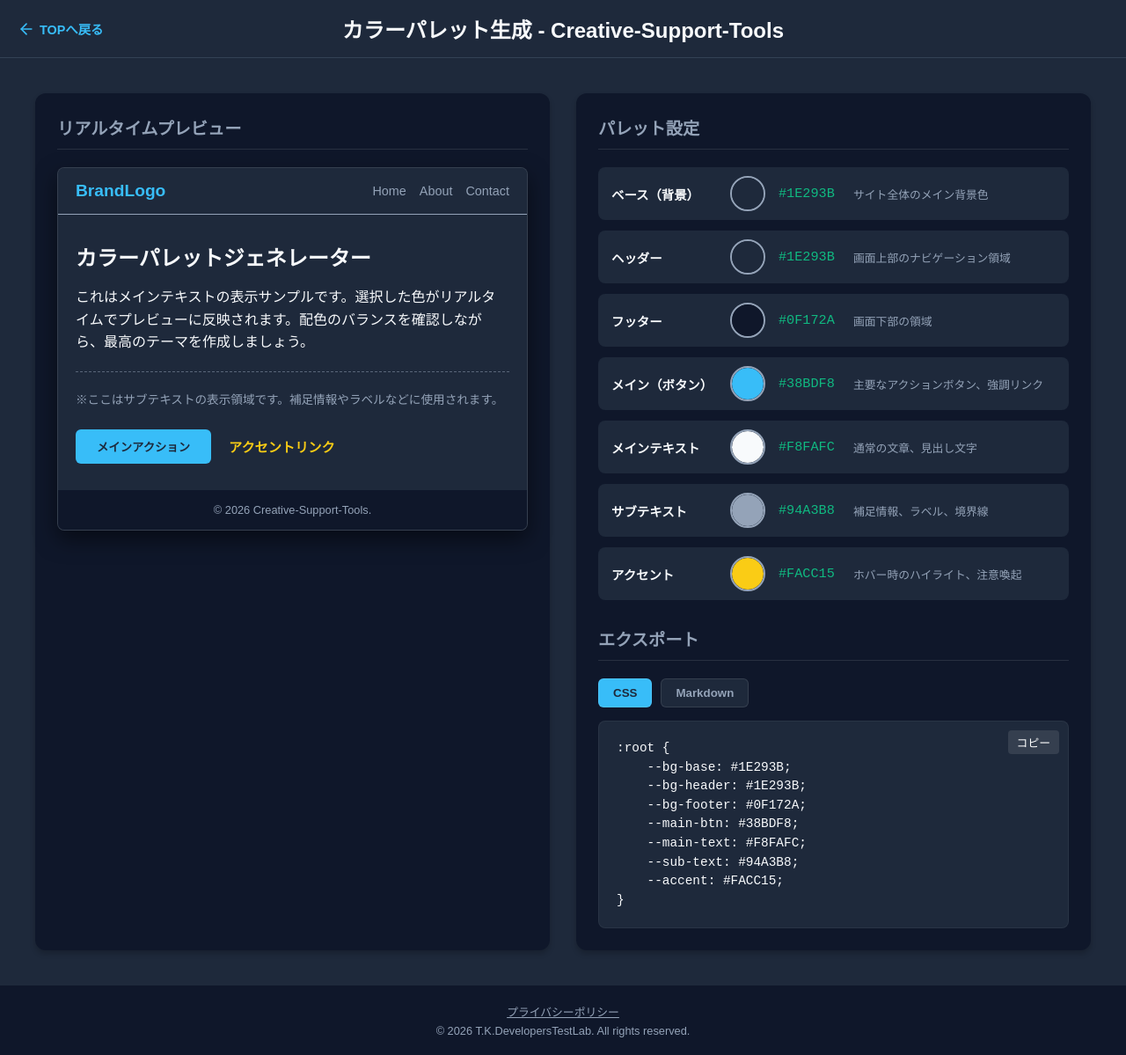
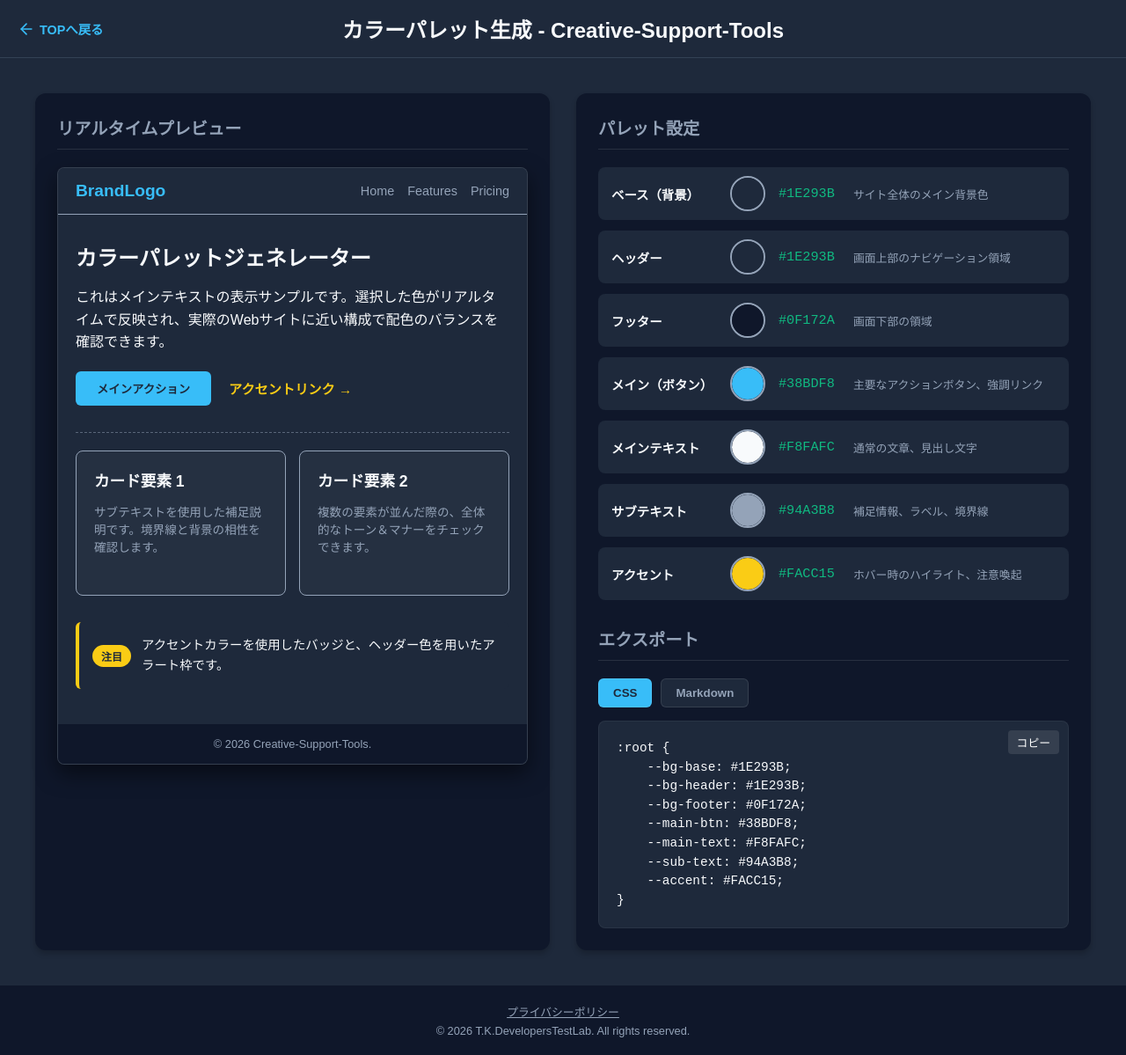
Before and after one commit to Tukigase/creative-support-tools, a Jekyll site: the page built from colorPalette.html, in a window 1280 px wide. Shown: the whole page at 88% size. Built offline with Jekyll 4.4.1, drawn with Linux system fonts in a browser that asks for light colours.

Commit message:
プレビュー追加

```diff
--- a/assets/css/colorPalette.css
+++ b/assets/css/colorPalette.css
@@ -273,3 +273,49 @@ h2 {
 .code-box .copy-button:hover {
     background-color: var(--main-btn);
 }
+
+.mock-hero {
+    margin-bottom: 30px;
+}
+
+/* カードレイアウト */
+.mock-cards {
+    display: grid;
+    grid-template-columns: 1fr 1fr; /* 2列に並べる */
+    gap: 15px;
+    margin-bottom: 30px;
+}
+
+.mock-card {
+    border: 1px solid var(--sub-text); /* 枠線にサブテキスト色を利用 */
+    border-radius: 8px;
+    padding: 20px;
+    background-color: rgba(255, 255, 255, 0.03); /* 背景をほんの少し明るくして浮き上がらせる */
+}
+
+.mock-card-title {
+    margin: 0 0 10px 0;
+    font-size: 1.1rem;
+    color: var(--main-text);
+}
+
+/* アラート・バッジ */
+.mock-alert {
+    background-color: var(--bg-header); /* 背景にヘッダー色を使い回す */
+    border-left: 4px solid var(--accent); /* 左側にアクセント色の太い線 */
+    padding: 15px;
+    border-radius: 6px;
+    display: flex;
+    align-items: center;
+    margin-bottom: 10px;
+}
+
+.mock-badge {
+    background-color: var(--accent);
+    color: var(--bg-base); /* アクセントの中の文字は、ベース背景色で抜いて目立たせる */
+    padding: 4px 10px;
+    border-radius: 9999px;
+    font-size: 0.75rem;
+    font-weight: bold;
+    white-space: nowrap;
+}
--- a/colorPalette.html
+++ b/colorPalette.html
@@ -12,23 +12,40 @@ js: colorPalette.js
                 <header class="mock-header">
                     <div class="mock-logo">BrandLogo</div>
                     <nav class="mock-nav">
-                        <span>Home</span><span>About</span><span>Contact</span>
+                        <span>Home</span><span>Features</span><span>Pricing</span>
                     </nav>
                 </header>
 
                 <main class="mock-main">
-                    <h1 class="mock-title">カラーパレットジェネレーター</h1>
-                    <p class="mock-text">
-                        これはメインテキストの表示サンプルです。選択した色がリアルタイムでプレビューに反映されます。配色のバランスを確認しながら、最高のテーマを作成しましょう。
-                    </p>
+                    <div class="mock-hero">
+                        <h1 class="mock-title">カラーパレットジェネレーター</h1>
+                        <p class="mock-text">
+                            これはメインテキストの表示サンプルです。選択した色がリアルタイムで反映され、実際のWebサイトに近い構成で配色のバランスを確認できます。
+                        </p>
+                        <div class="mock-action">
+                            <button class="mock-btn">メインアクション</button>
+                            <a href="#" class="mock-link">アクセントリンク &rarr;</a>
+                        </div>
+                    </div>
 
                     <hr class="mock-divider">
 
-                    <p class="mock-subtext">※ここはサブテキストの表示領域です。補足情報やラベルなどに使用されます。</p>
+                    <div class="mock-cards">
+                        <div class="mock-card">
+                            <h3 class="mock-card-title">カード要素 1</h3>
+                            <p class="mock-subtext">サブテキストを使用した補足説明です。境界線と背景の相性を確認します。</p>
+                        </div>
+                        <div class="mock-card">
+                            <h3 class="mock-card-title">カード要素 2</h3>
+                            <p class="mock-subtext">複数の要素が並んだ際の、全体的なトーン＆マナーをチェックできます。</p>
+                        </div>
+                    </div>
 
-                    <div class="mock-action">
-                        <button class="mock-btn">メインアクション</button>
-                        <a href="#" class="mock-link">アクセントリンク</a>
+                    <div class="mock-alert">
+                        <span class="mock-badge">注目</span>
+                        <span class="mock-text" style="margin-bottom: 0; margin-left: 12px; font-size: 0.9rem;">
+                            アクセントカラーを使用したバッジと、ヘッダー色を用いたアラート枠です。
+                        </span>
                     </div>
                 </main>
 
```
